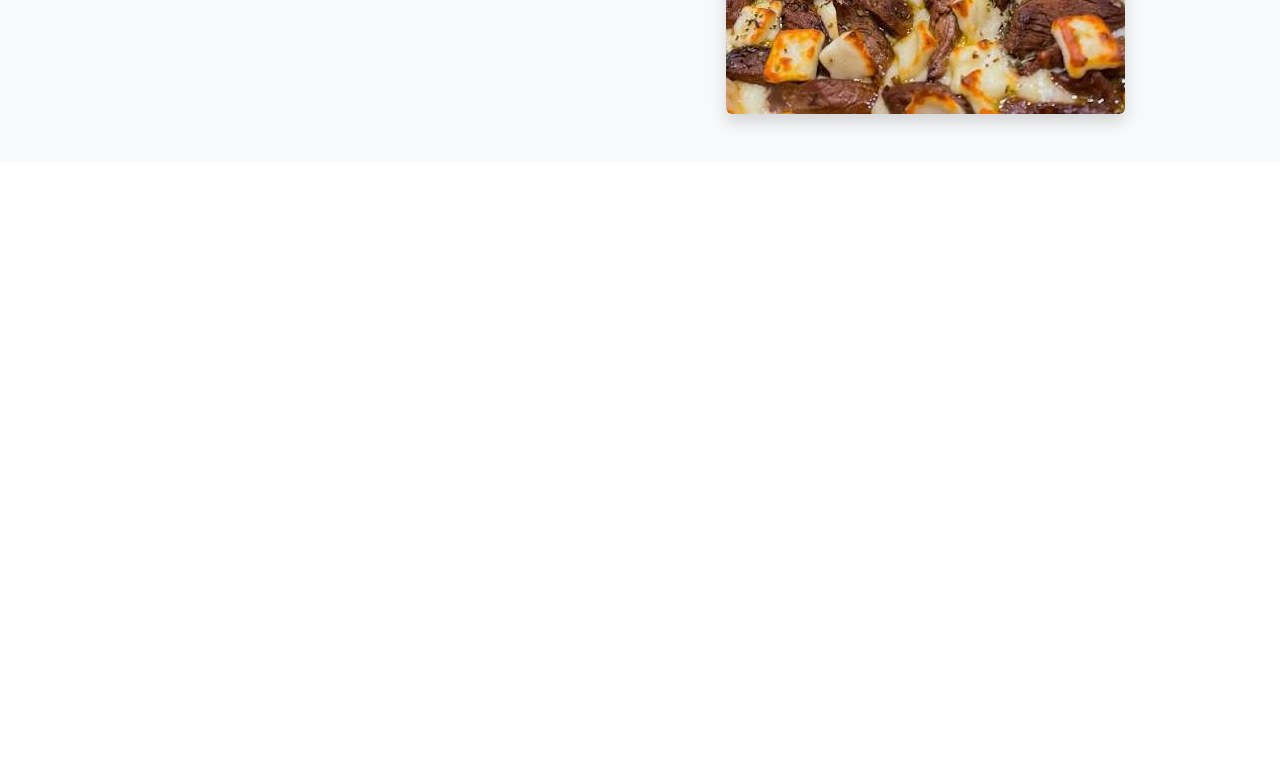
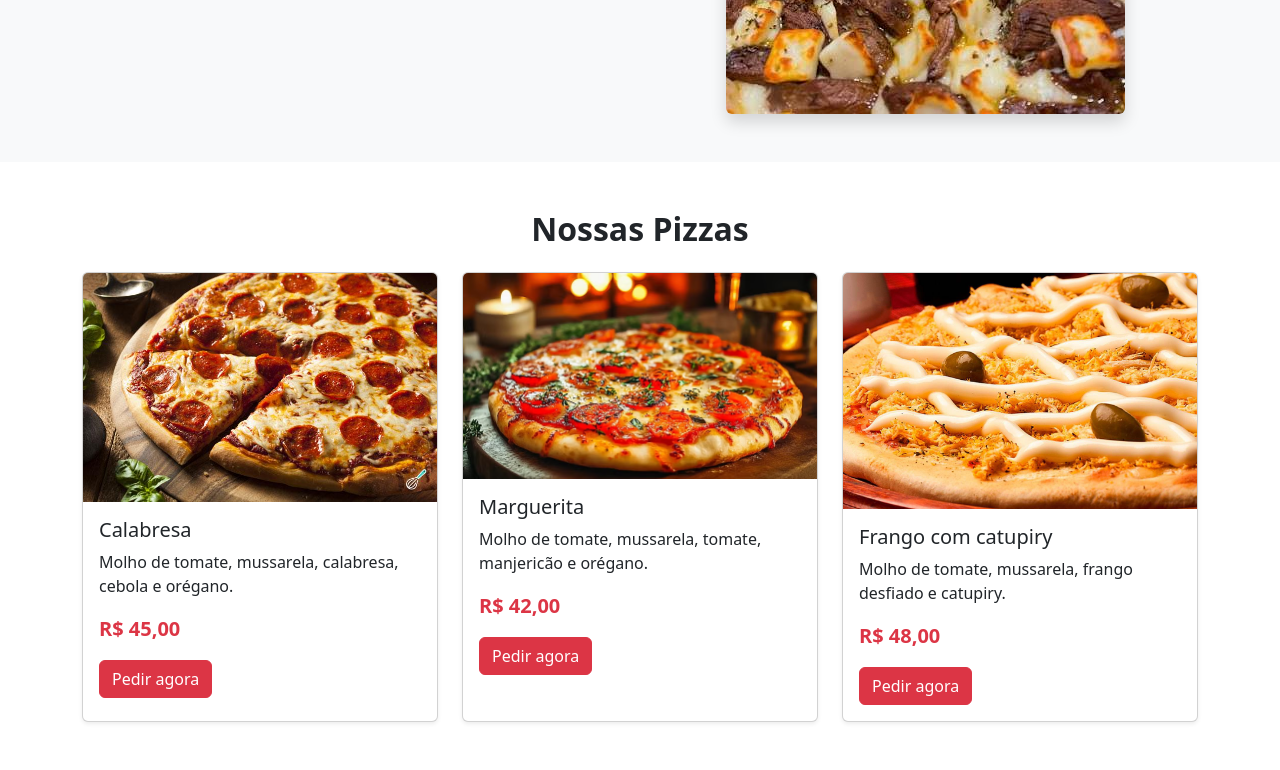
Before and after one commit to AndreMussato/projeto_pizzaria_bootstrap, a plain HTML site: page index.html in a window 1280 px wide. Shown: the part 497-1267 px from the top of the page. Before the commit the page ends 800 px from the top, so only its background shows below. Drawn offline with nearby package versions, Linux system fonts and the light colour scheme.

Commit message:
branch das pizzas

```diff
--- a/index.html
+++ b/index.html
@@ -141,6 +141,103 @@
         </div>
     </section>
 
+    <!-- PIZZAS
+     id="pizzas" - permite acessar esta seção utilizando href="#pizzas".
+     py-5 - adiciona padding em cima e emabixo -->
+    <section id="pizzas" class="py-5">
+        <div class="container">
+            <!-- text-center - centraliza o texto.
+             fw-bold - deixa o texto em negrito.
+             mb-4 - adiciona margem inferior.
+             m = margin
+             b = bottom
+             4 = tamanho do espaçamento -->
+            <h2 class="text-center fw-bold mb-4">
+                Nossas Pizzas
+            </h2>
+
+            <!-- row - cria uma linha do Grid.
+              g-4 - define um espaçamento entre as colunas e linhas.
+              g significa gap/gutter. -->
+            <div class="row g-4">
+                <!-- Pizza 1 -->
+                <!-- col-md-4 - ocupa 4 das 12 colunas do Grid.
+                  Como temos três elementos:
+                  4 + 4 +4 = 12
+                  Portanto, sem telas md ou maiores teremos
+                  três cards lado a lado.
+                  Em telas menores, eles ficarão um abaixo do outro. -->
+                <div class="col-md-4">
+                    <!-- card - cria um card do Bootstrap.
+                     h-100 - faz o card ocupar 100% da altura disponível.
+                     Ajuda a deixar todos os cards com a mesma altura.
+
+                     show-sm - adiciona uma sombra pequena sm significa small. -->
+                    <div class="card h-100 shadow-sm">
+                        <!-- card-img-top - estiliza a imagem para aparecer
+                         na parte superior do card. -->
+                        <img src="img/pizza_calabresa.jpg" class="card-img-top" alt="Pizza" />
+
+                        <!-- card-body - cria a área principal do conteúdo do card,
+                          aplicando espaçamentos automaticamente. -->
+                        <div class="card-body">
+                            <!-- card-title - estiliza o título do card -->
+                            <h5 class="card-title">Calabresa</h5>
+                            <!-- card-text- estiliza o texto do conteúdo do card -->
+                            <p class="card-text">
+                                Molho de tomate, mussarela, calabresa, cebola e orégano.
+                            </p>
+
+                            <p class="fw-bold text-danger fs-5">
+                                R$ 45,00
+                            </p>
+
+                            <!-- btn - transforma o link visualmente em botão
+                              btn-danger - aplica a cor vermelha ao botão -->
+                            <a href="#" class="btn btn-danger">
+                                Pedir agora
+                            </a>
+                        </div>
+                    </div>
+                </div>
+
+                <!-- Pizza 2 -->
+                <div class="col-md-4">
+                    <div class="card h-100 shadow-sm">
+                        <img src="img/pizza_marguerita.avif" class="card-img-top" alt="pizza" />
+                        <div class="card-body">
+                            <h5 class="card-title">Marguerita</h5>
+                            <p class="card-text">
+                                Molho de tomate, mussarela, tomate, manjericão e orégano.
+                            </p>
+                            <p class="fw-bold text-danger fs-5"> R$ 42,00 </p>
+                            <a href="#" class="btn btn-danger">
+                                Pedir agora
+                            </a>
+                        </div>
+                    </div>
+                </div>
+
+                <!-- Pizza 3 -->
+                <div class="col-md-4">
+                    <div class="card h-100 shadow-sm">
+                        <img src="img/pizza_frango_catupiry.jpg" class="card-img-top" alt="pizza" />
+                        <div class="card-body">
+                            <h5 class="card-title">Frango com catupiry</h5>
+                            <p class="card-text">
+                                Molho de tomate, mussarela, frango desfiado e catupiry.
+                            </p>
+                            <p class="fw-bold text-danger fs-5"> R$ 48,00 </p>
+                            <a href="#" class="btn btn-danger">
+                                Pedir agora
+                            </a>
+                        </div>
+                    </div>
+                </div>
+            </div>
+        </div>
+    </section>
+
 </body>
 
 </html>
```
Also changed, not shown: img/pizza_calabresa.jpg (added), img/pizza_frango_catupiry.jpg (added), img/pizza_marguerita.avif (added). Lines whose indentation alone changed are shown as unchanged.
